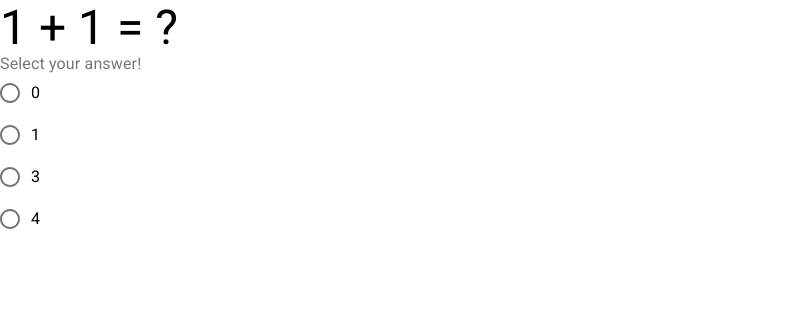
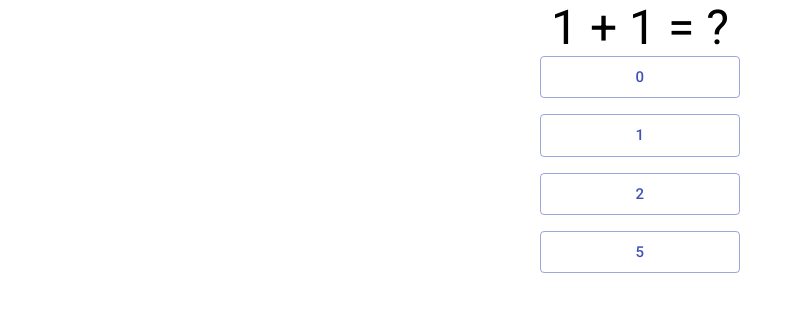
Before and after one commit to Aditya-Kolla/puzl, a React (Create React App) app in the folder puzl-web/: page / in a window 1280 px wide. Shown: the top 312 px of the page, without its empty margins (0-803 px from the left). Built offline with nearby package versions, Linux system fonts and the light colour scheme.

Commit message:
Handle user response

```diff
--- a/puzl-web/src/components/hoot/Question.jsx
+++ b/puzl-web/src/components/hoot/Question.jsx
@@ -1,11 +1,7 @@
 import React from 'react';
 
 import Typography from '@material-ui/core/Typography';
-import Radio from '@material-ui/core/Radio';
-import RadioGroup from '@material-ui/core/RadioGroup';
-import FormControlLabel from '@material-ui/core/FormControlLabel';
-import FormControl from '@material-ui/core/FormControl';
-import FormLabel from '@material-ui/core/FormLabel';
+import { Button, Container, Grid } from '@material-ui/core';
 
 
 const Question = ({ question, options, setOption }) => {
@@ -13,22 +9,32 @@ const Question = ({ question, options, setOption }) => {
     let renderQuestion = (question) => <Typography variant="h3">{question}</Typography>
 
     let renderOptions = (options) => {
-        let actionableOptions = options.map((option, i) =>
-            <FormControlLabel value={option} control={<Radio />} label={option} key={i} onClick={() => setOption(i)}/>
+        let actionableOptions = Object.entries(options).map(([key, value]) =>
+            <Grid item key={key}>
+                <Button
+                    variant="outlined"
+                    color="primary"
+                    size="large"
+                    style={{ width: '200px' }}
+                    onClick={() => setOption(key)}
+                >
+                    {value}
+                </Button >
+            </Grid>
         );
-        return <FormControl component="fieldset">
-            <FormLabel component="legend">Select your answer!</FormLabel>
-            <RadioGroup aria-label="option" name="option-radio">
+
+        return (
+            <Grid direction="column" spacing={2} container>
                 {actionableOptions}
-            </RadioGroup>
-        </FormControl>
+            </Grid>
+        )
     }
 
     return (
-        <div>
+        <Container>
             {renderQuestion(question)}
             {renderOptions(options)}
-        </div>
+        </Container>
     )
 }
 
--- a/puzl-web/src/components/hoot/QuestionScreen.jsx
+++ b/puzl-web/src/components/hoot/QuestionScreen.jsx
@@ -1,34 +1,58 @@
 import React, { useState, useEffect } from 'react';
 import socketIOClient from 'socket.io-client';
-import Grid from '@material-ui/core/Grid';
+import { Grid, Typography } from '@material-ui/core';
 
 import Question from './Question';
 
 const SOCKET_ENDPOINT = "localhost:8080";
+const socket = socketIOClient(SOCKET_ENDPOINT)
 
 const QuestionScreen = () => {
-
     let [questionData, setQuestionData] = useState({
+        number: -1,
         question: "1 + 1 = ?",
-        options: [0, 1, 3, 4]
+        options: {
+            1: 0,
+            2: 1,
+            3: 2,
+            4: 5,
+        },
     })
+    let [result, setResult] = useState("")
 
     let [selectedOption, setSelectedOption] = useState(null);
 
     useEffect(() => {
-        const socket = socketIOClient(SOCKET_ENDPOINT);
         socket.on("TestQuestion", data => {
             setQuestionData(data);
         });
+
+        socket.on("Result", data => {
+            console.log(data)
+            setResult(data)
+        })
     }, [])
+
     let setOption = (option) => {
         console.log(`User selected ${option}.`);
+        const response = {
+            number: questionData.number,
+            answer: option
+        }
+        socket.emit('QuestionResponse', response)
         setSelectedOption(option);
     }
     return (
         <div>
-            <Grid container>
-                <Question question={questionData.question} options={questionData.options} setOption={setOption}/>
+            <Grid direction="column" container>
+                <Grid align='center' item>
+                    <Question question={questionData.question} options={questionData.options} setOption={setOption} />
+                </Grid>
+                <Grid align='center' item>
+                    <Typography variant="h4" component="h4">
+                        {result}
+                    </Typography>
+                </Grid>
             </Grid>
         </div>
     )
```
Also changed, not shown: 1 other file (tests, documents, lock files or other folders).
